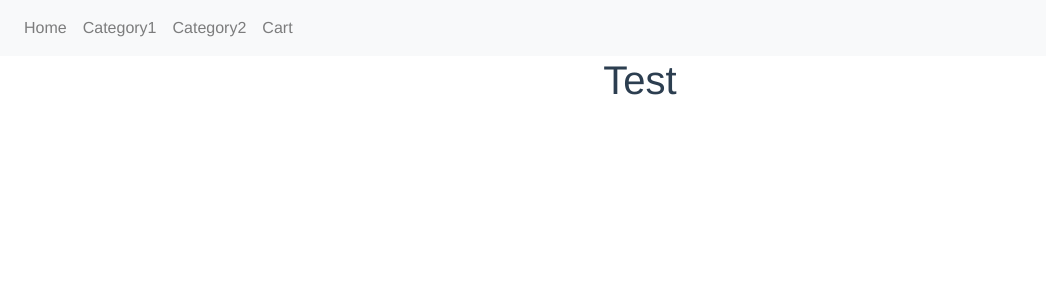
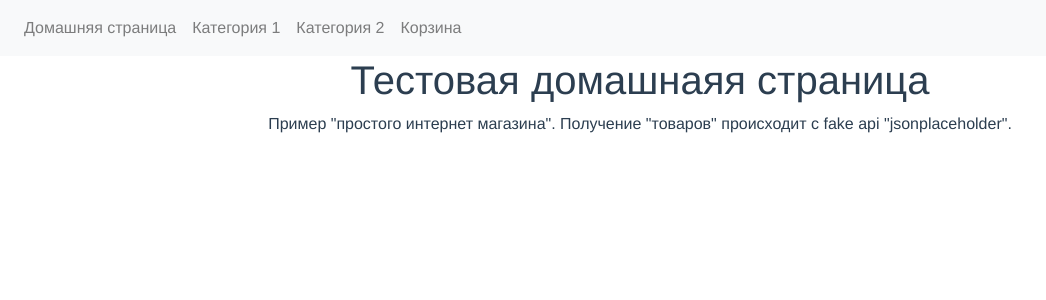
Before and after one commit to potatbut/vuexed, a Vue app: page /#/ in a window 1280 px wide. Shown: the top 300 px of the page, without its empty margins (0-1046 px from the left). Built offline with nearby package versions, Linux system fonts and the light colour scheme.

Commit message:
Added description and translation

```diff
--- a/src/components/CartItem.vue
+++ b/src/components/CartItem.vue
@@ -2,7 +2,7 @@
     <div class="cartItem">
         <img :src="cartItemData.url" class="card-img-top">
         <h5 class="card-title" >{{cartItemData.title}}</h5>
-        <button @click="deleteFromCart()" href="#" class="btn btn-primary">Delete</button>
+        <button @click="deleteFromCart()" href="#" class="btn btn-primary">Удалить</button>
     </div>
 
 </template>
--- a/src/components/Header.vue
+++ b/src/components/Header.vue
@@ -15,16 +15,16 @@
             <div class="collapse navbar-collapse" id="navbarNavDropdown">
                 <ul class="navbar-nav">
                     <li class="nav-item">
-                        <router-link to="/" class="nav-link">Home</router-link>
+                        <router-link to="/" class="nav-link">Домашняя страница</router-link>
                     </li>
                     <li class="nav-item">
-                        <router-link to="/category1" class="nav-link">Category1</router-link>
+                        <router-link to="/category1" class="nav-link">Категория 1</router-link>
                     </li>
                     <li class="nav-item">
-                        <router-link to="/category2" class="nav-link">Category2</router-link>
+                        <router-link to="/category2" class="nav-link">Категория 2</router-link>
                     </li>
                     <li class="nav-item">
-                        <router-link to="/cart" class="nav-link">Cart</router-link>
+                        <router-link to="/cart" class="nav-link">Корзина</router-link>
                     </li>
                 </ul>
             </div>
--- a/src/components/Item.vue
+++ b/src/components/Item.vue
@@ -2,7 +2,7 @@
     <div class='catalogItem'>
         <img :src="item.url" class="card-img-top">
         <h5 class="card-title" >{{item.title}}</h5>
-        <button @click="addToCart()" href="#" class="btn btn-primary">Add to cart</button>
+        <button @click="addToCart()" href="#" class="btn btn-primary">Добавить в корзину</button>
     </div>
 
 </template>
--- a/src/views/Cart.vue
+++ b/src/views/Cart.vue
@@ -1,6 +1,6 @@
 <template >
   <div class="cart">
-    <h1 >Cart</h1>
+    <h1 >Корзина</h1>
     <div class='d-flex align-items-stretch flex-wrap'>
       <CartComp
         v-bind:cartData='cart'
--- a/src/views/Category1.vue
+++ b/src/views/Category1.vue
@@ -1,6 +1,6 @@
 <template>
   <div class="category1">
-    <h1>This is an category1</h1>
+    <h1>Это категория 1</h1>
     <div class="d-flex align-items-stretch flex-wrap">
       <Catalog />
     </div>
--- a/src/views/Category2.vue
+++ b/src/views/Category2.vue
@@ -1,6 +1,6 @@
 <template>
   <div class="category2">
-    <h1>This is an category2</h1>
+    <h1>Это категория 2</h1>
     <div class="d-flex align-items-stretch flex-wrap">
       <Catalog />
     </div>
--- a/src/views/Home.vue
+++ b/src/views/Home.vue
@@ -1,5 +1,6 @@
 <template>
     <div class="home">
-        <h1>Test</h1>
+        <h1>Тестовая домашнаяя страница</h1>
+        <p>Пример "простого интернет магазина". Получение "товаров" происходит с fake api "jsonplaceholder".</p>
     </div>
 </template>
```
Also changed, not shown: 25 other files (tests, documents, lock files or other folders).
